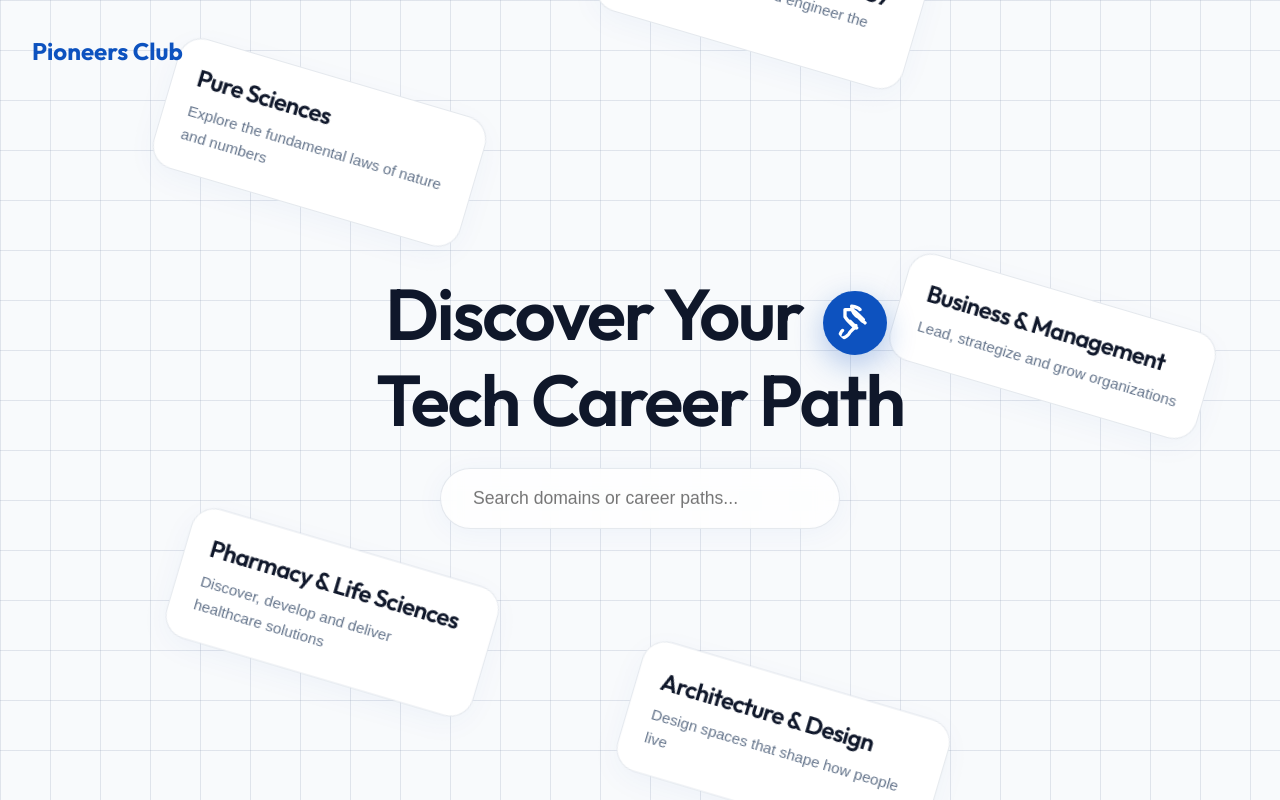
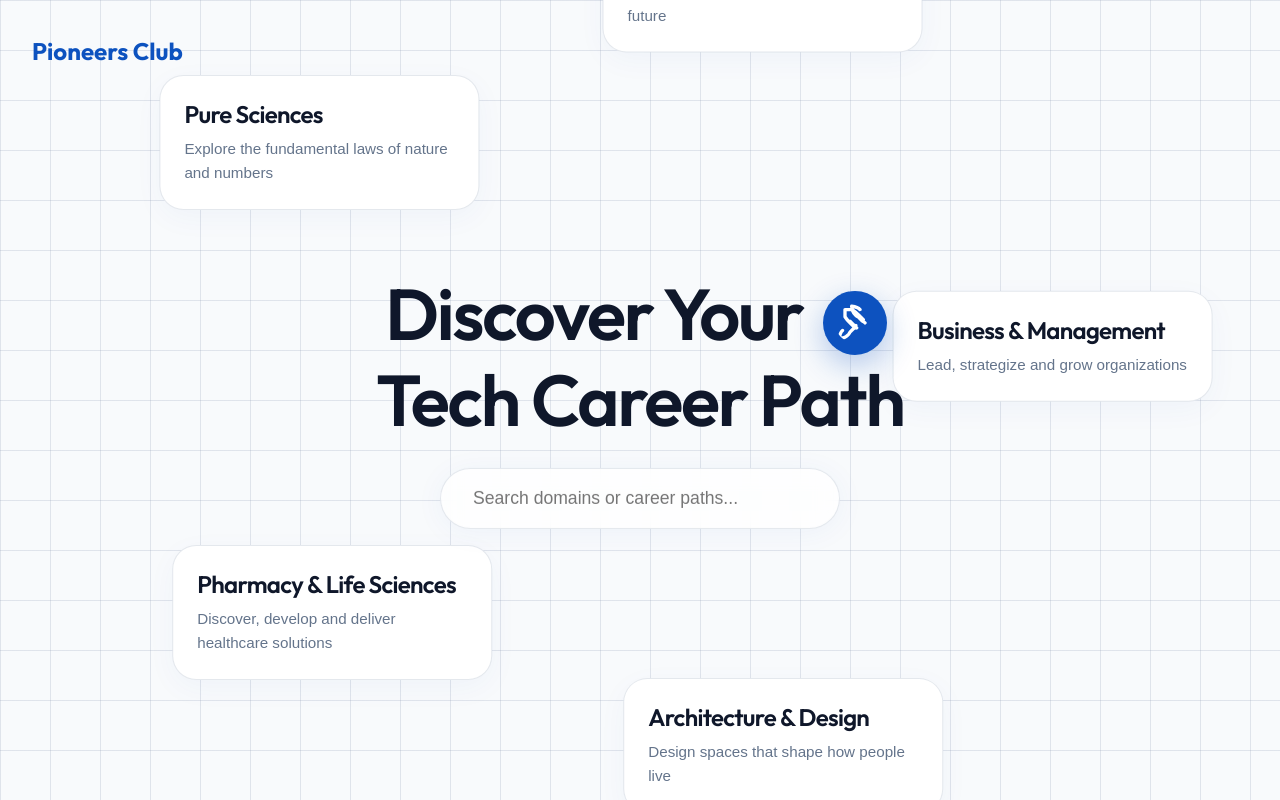
Before and after one commit to Aishwarya5-6/RoadmapPioneersClub, a React (Vite) app: page / in a window 1280 px wide. Built offline with nearby package versions, Linux system fonts and the light colour scheme; a web font is replaced by a local one.

Commit message:
feat: add global styles and layout components for Roadmap Pioneers Club app

```diff
--- a/src/styles/global.css
+++ b/src/styles/global.css
@@ -190,6 +190,10 @@ h1, h2, h3, h4, h5, h6 {
   to { transform: rotate(360deg); }
 }
 
+.orbit-ring:hover, .orbit-ring:hover .orbit-card {
+  animation-play-state: paused;
+}
+
 .orbit-card {
   position: absolute;
   width: 320px;
@@ -199,19 +203,22 @@ h1, h2, h3, h4, h5, h6 {
   padding: 1.5rem;
   cursor: pointer;
   box-shadow: 0 8px 30px rgba(13, 82, 191, 0.04);
-  /* The magic orbital math */
-  top: -100px; /* offset by half height roughly */
-  left: -160px; /* offset by half width */
-  transform: rotate(var(--angle)) translateY(-400px) rotate(calc(-1 * var(--angle)));
-  transition: transform var(--transition), box-shadow 0.3s, opacity 0.3s;
+  top: -100px;
+  left: -160px;
+  /* The counterSpin animation handles the transform now */
+  animation: counterSpin 120s linear infinite;
+  transition: box-shadow 0.3s, opacity 0.3s, scale 0.3s;
+  scale: 1;
 }
-.orbit-ring:hover .orbit-card {
-  animation-play-state: paused;
+
+@keyframes counterSpin {
+  from { transform: rotate(var(--angle)) translateY(-400px) rotate(calc(-1 * var(--angle))) rotate(0deg); }
+  to { transform: rotate(var(--angle)) translateY(-400px) rotate(calc(-1 * var(--angle))) rotate(-360deg); }
 }
+
 .orbit-card:hover {
   box-shadow: 0 20px 50px rgba(13, 82, 191, 0.1);
-  /* slight scale up while maintaining orbit position via calc */
-  transform: rotate(var(--angle)) translateY(-400px) rotate(calc(-1 * var(--angle))) scale(1.05);
+  scale: 1.05;
   z-index: 20;
 }
 .orbit-card.dimmed {
```
